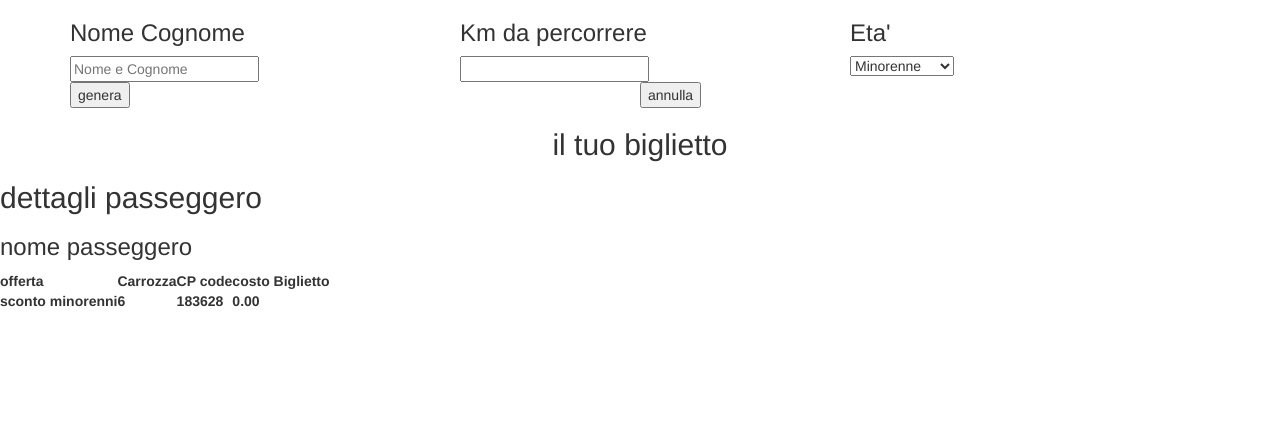
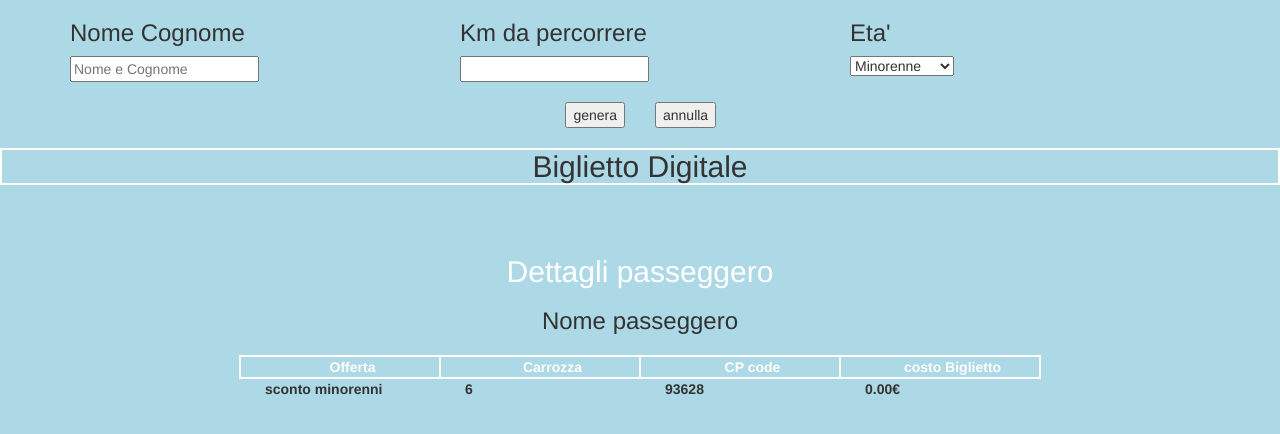
Before and after one commit to ciampa-davide/js-biglietto-treno-form, a plain HTML site: page index.html in a window 1280 px wide. Both pictures are taken after a click on the button "genera". Drawn offline with nearby package versions, Linux system fonts and the light colour scheme.

Commit message:
fine es.

```diff
--- a/css/style.css
+++ b/css/style.css
@@ -0,0 +1,46 @@
+body{
+  background: lightblue;
+}
+.genera{
+  margin-top: 20px;
+  text-align: right;
+}
+.annulla{
+  margin-top: 20px;
+}
+.hidden_first{
+  opacity: 0;
+  transition: 1s;
+}
+
+.show_after{
+  opacity:1;
+  transition:1s;
+}
+
+table{
+  margin: 20px auto;
+}
+
+tr{
+  margin-bottom: 10px;
+}
+th{
+  width: 200px;
+  padding-left: 25px;
+}
+
+.biglietto > h2{
+  margin-bottom: 70px;
+  border: 2px solid white;
+}
+
+.upper > th{
+  text-align:center;
+  color:white;
+  border: 2px solid white;
+}
+
+.white{
+  color: white;
+}
--- a/index.html
+++ b/index.html
@@ -28,24 +28,24 @@
         </div>
       </div>
       <div class="row">
-        <div class="col-lg-6">
+        <div class="col-lg-6 genera">
           <button class:"btn" id="genera" type="button" name="button"> genera</button>
         </div>
-        <div class="col-6">
-           <button class:"btn" type="button" name="button"> annulla </button>
+        <div class="col-lg-6 annulla">
+           <button class:"btn" id="annulla" type="button" name="button"> annulla </button>
         </div>
       </div>
     </div>
-    <div class="biglietto" class="hidden">
-      <h2 class="text-center">il tuo biglietto</h2>
-      <div id="stampa_biglietto">
-        <h2>dettagli passeggero</h2>
-        <h3>nome passeggero</h3>
-        <h4 id="nomeBiglietto"></h4>
+    <div class="biglietto">
+      <h2 class="text-center">Biglietto Digitale</h2>
+      <div id="stampa_biglietto" class="hidden_first">
+        <h2 class="text-center white">Dettagli passeggero</h2>
+        <h3 class="text-center">Nome passeggero</h3>
+        <h4 class="text-center" id="nomeBiglietto"></h4>
         <table>
-          <tr>
+          <tr class="upper">
 
-            <th> offerta </th>
+            <th> Offerta </th>
             <th> Carrozza </th>
             <th> CP code </th>
             <th> costo Biglietto </th>
--- a/js/script.js
+++ b/js/script.js
@@ -34,16 +34,21 @@ btnGenera.addEventListener("click",
       document.getElementById("offerta").innerHTML="Offerta standard";
     }
 
-    document.getElementById("prezzofinale").innerHTML= prezzoFinale.toPrecision (3);
+    document.getElementById("prezzofinale").innerHTML= prezzoFinale.toPrecision (3) + ("€");
 
     var nomeUtente= document.getElementById("nome").value;
     document.getElementById("nomeBiglietto").innerHTML=nomeUtente;
 
-    var cp=Math.floor(Math.random()*99999) +90000;
+    var cp=Math.floor(Math.random()*99999);
     document.getElementById("codice").innerHTML=cp;
 
     var vagone=Math.floor(Math.random()*10) + 1;
     document.getElementById("carrozza").innerHTML=vagone;
+
+    var hidden= document.getElementById("stampa_biglietto");
+    hidden.classList.remove("hidden_first");
+    hidden.classList.add("show_after");
+
 
   }
 )
@@ -51,11 +56,12 @@ var btnAnnulla= document.getElementById("annulla");
 btnAnnulla.addEventListener("click",
   function(){
     document.getElementById("nome").value=" ";
-    document.getElementById("km").value=" ";
-    document.getElementById("eta").value=" ";
-    document.getElementById("offerta").innerHTML=" ";
-    document.getElementById("nomeBiglietto").innerHTML=" ";
-    document.getElementById("codice").innerHTML=" ";
-    document.getElementById("carrozza").innerHTML=" ";
+    document.getElementById("km").value="";
+    document.getElementById("eta").value="";
+    document.getElementById("offerta").innerHTML="";
+    document.getElementById("nomeBiglietto").innerHTML="";
+    document.getElementById("codice").innerHTML="";
+    document.getElementById("carrozza").innerHTML="";
+    document.getElementById("prezzofinale").innerHTML="";
   }
 )
```
